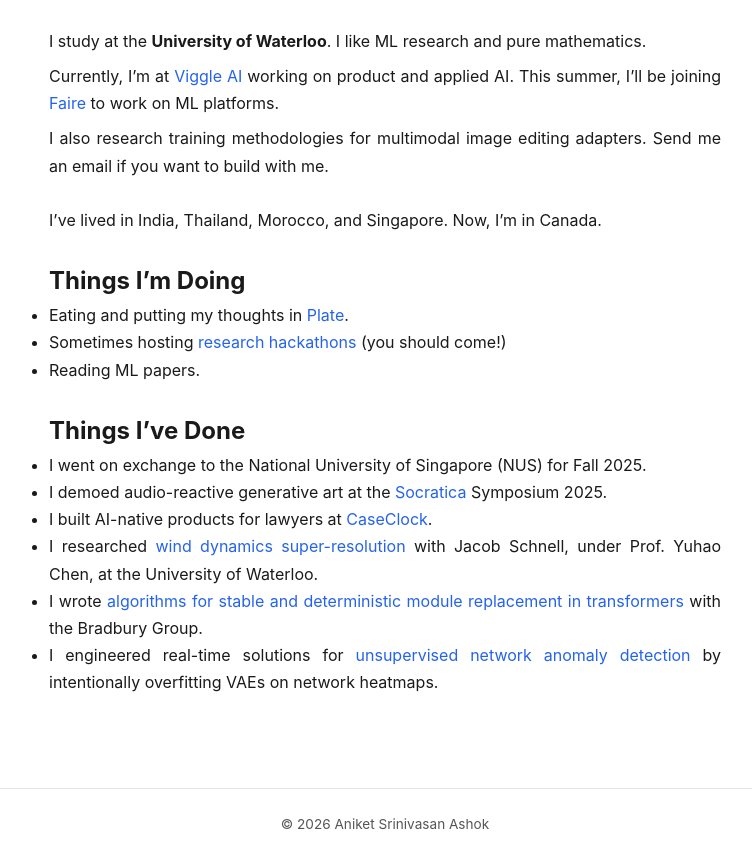
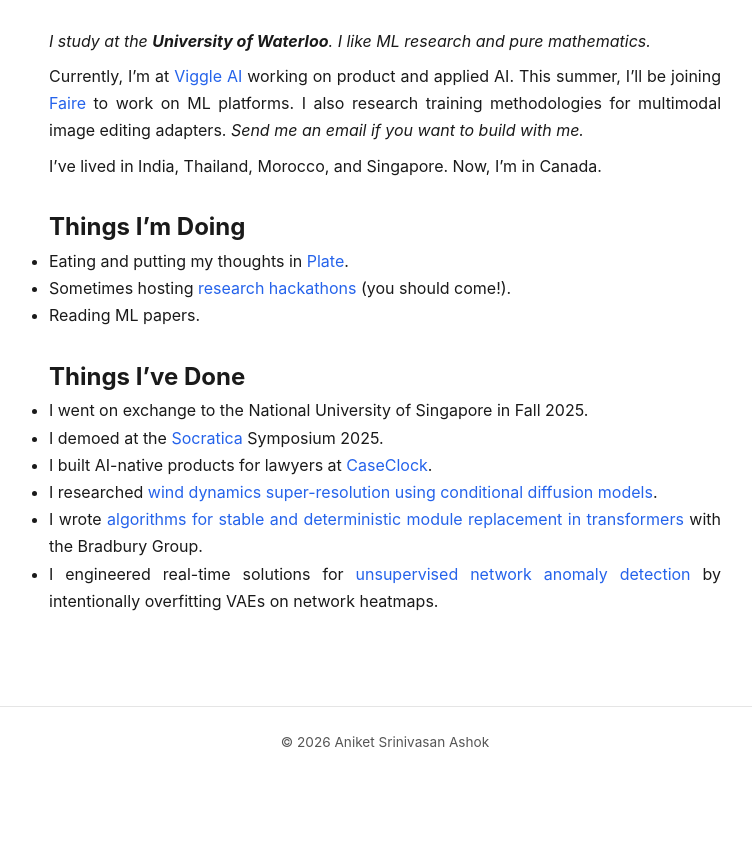
Before and after one commit to aniketsrinivasan/aniketsrinivasan.github.io, a Jekyll site: the page built from index.md, in a window 1280 px wide, cut to the strip 265-1125 px from the top of the page. Shown: the whole strip, without its empty margins (255-1007 px from the left). Built offline with Jekyll 4.4.1, drawn with Linux system fonts in a browser that asks for light colours; after the commit the page ends 1043 px from its top, so only the background shows below that.

Commit message:
feat: update index

```diff
--- a/index.md
+++ b/index.md
@@ -17,17 +17,13 @@ title: Home
   </div>
 </div>
 
-I study at the **University of Waterloo**. I like ML research and pure mathematics.
+*I study at the **University of Waterloo**. I like ML research and pure mathematics.*
 
 <div style="margin-top: 0.5rem;"></div>
 
-Currently, I'm at [Viggle AI](https://viggle.ai/) working on product and applied AI. This summer, I'll be joining [Faire](https://faire.com) to work on ML platforms.
+Currently, I'm at [Viggle AI](https://viggle.ai/) working on product and applied AI. This summer, I'll be joining [Faire](https://faire.com) to work on ML platforms. I also research training methodologies for multimodal image editing adapters. *Send me an email if you want to build with me.*
 
 <div style="margin-top: 0.5rem;"></div>
-
-I also research training methodologies for multimodal image editing adapters. Send me an email if you want to build with me.
-
-<br>
 
 I've lived in India, Thailand, Morocco, and Singapore. Now, I'm in Canada.
 
@@ -35,16 +31,16 @@ I've lived in India, Thailand, Morocco, and Singapore. Now, I'm in Canada.
 
 ## Things I'm Doing
 - Eating and putting my thoughts in [Plate]({{ '/plate' | relative_url }}).
-- Sometimes hosting [research hackathons](https://meethackos.vercel.app/) (you should come!)
+- Sometimes hosting [research hackathons](https://meethackos.vercel.app/) (you should come!).
 - Reading ML papers.
 
 <br>
 
 ## Things I've Done
-- I went on exchange to the National University of Singapore (NUS) for Fall 2025.
-- I demoed audio-reactive generative art at the [Socratica](https://www.socratica.info/) Symposium 2025.
+- I went on exchange to the National University of Singapore in Fall 2025.
+- I demoed at the [Socratica](https://www.socratica.info/) Symposium 2025.
 - I built AI-native products for lawyers at [CaseClock](https://caseclock.ai/).
-- I researched [wind dynamics super-resolution](https://arxiv.org/abs/2512.13729) with Jacob Schnell, under Prof. Yuhao Chen, at the University of Waterloo.
+- I researched [wind dynamics super-resolution using conditional diffusion models](https://arxiv.org/abs/2512.13729).
 - I wrote [algorithms for stable and deterministic module replacement in transformers](https://arxiv.org/abs/2511.18670) with the Bradbury Group.
 - I engineered real-time solutions for [unsupervised network anomaly detection](https://www.trisul.org/blog/deep-learning-network-monitoring/) by intentionally overfitting VAEs on network heatmaps.
 
```
Also changed, not shown: 1 other file.
